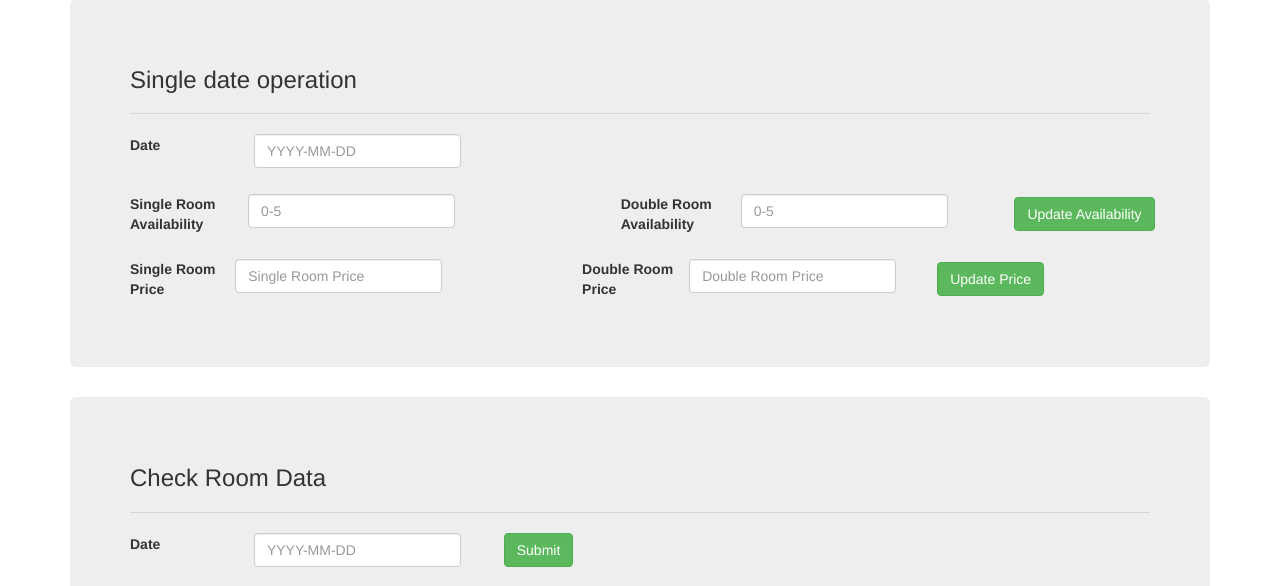
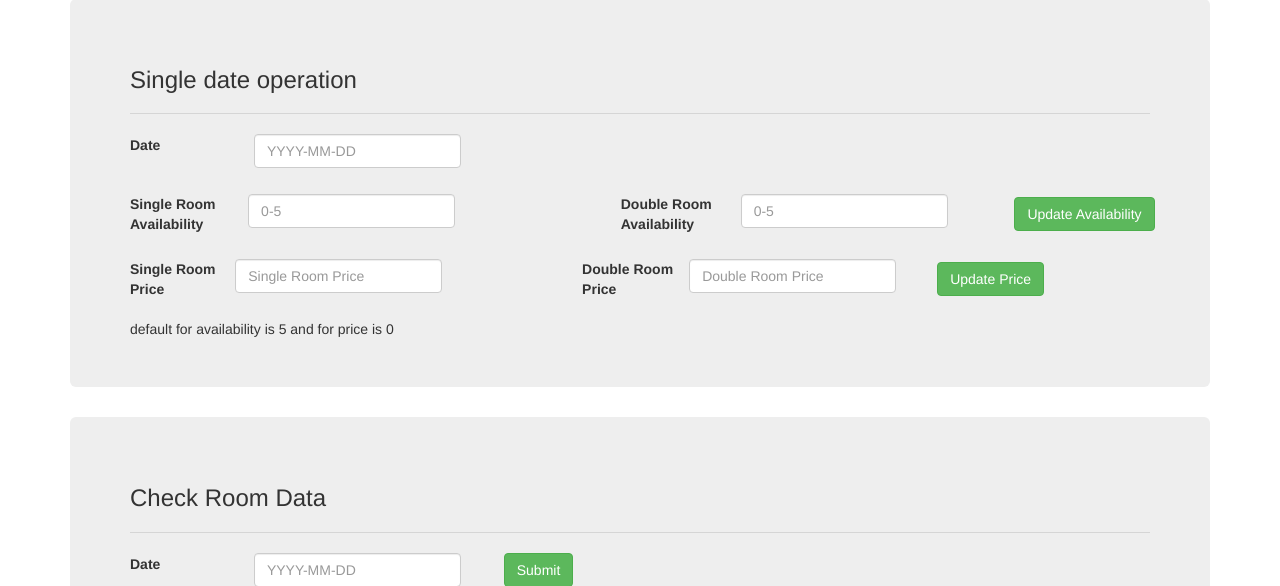
Before and after one commit to Anupam-dagar/RESTAPI, a Django app: page / in a window 1280 px wide. Shown: the part 578-1164 px from the top of the page. Run offline with Django 3.2, Linux system fonts and the light colour scheme; some libraries are stand-ins or nearby versions.

Commit message:
minor frontend fix

```diff
--- a/api/templates/api/home.html
+++ b/api/templates/api/home.html
@@ -135,6 +135,7 @@
             </div>
         </form>
         <br>
+        <div>default for availability is 5 and for price is 0</div>
         <div id="singleoperror"></div>
     </div>
     <div class="jumbotron container-fluid">
```
